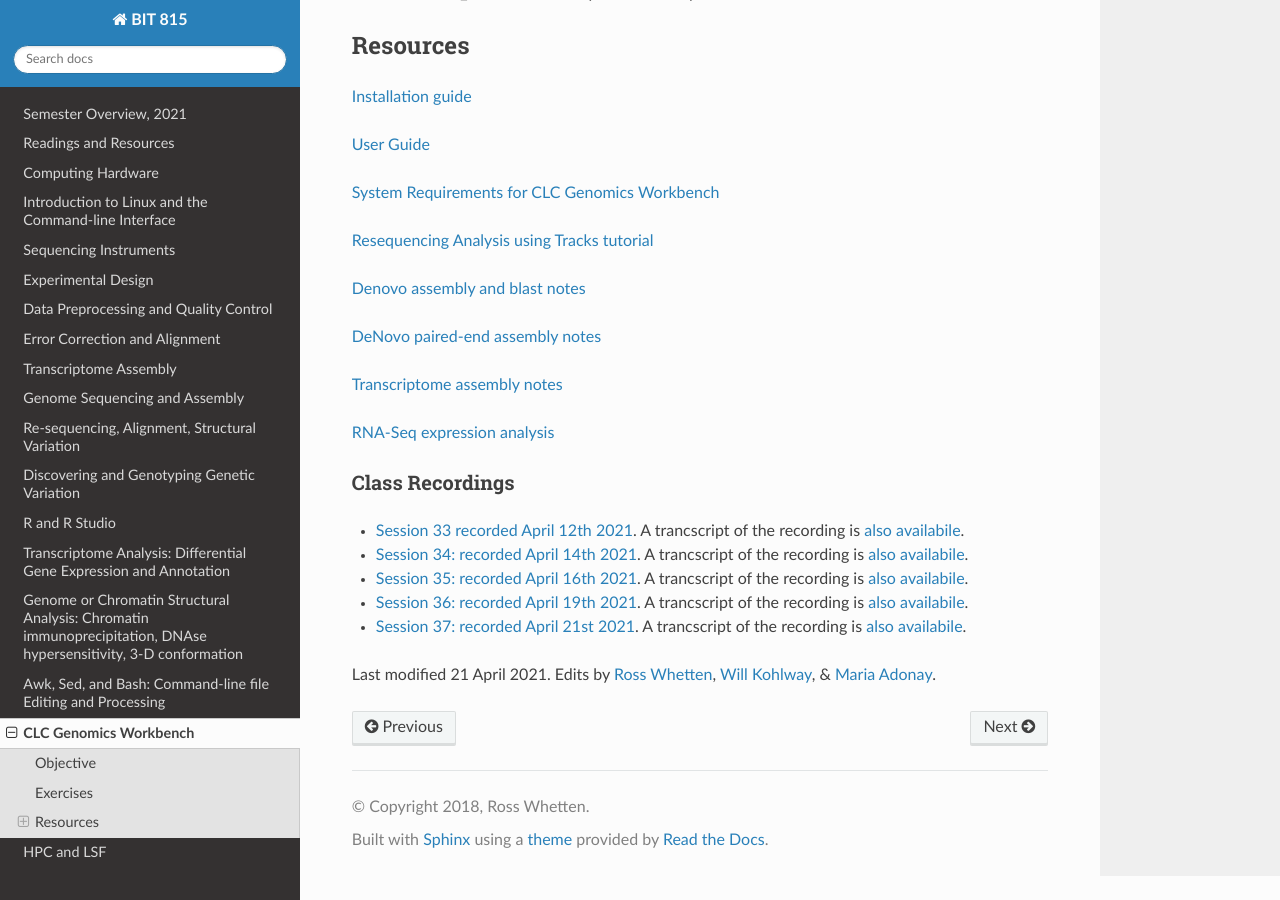
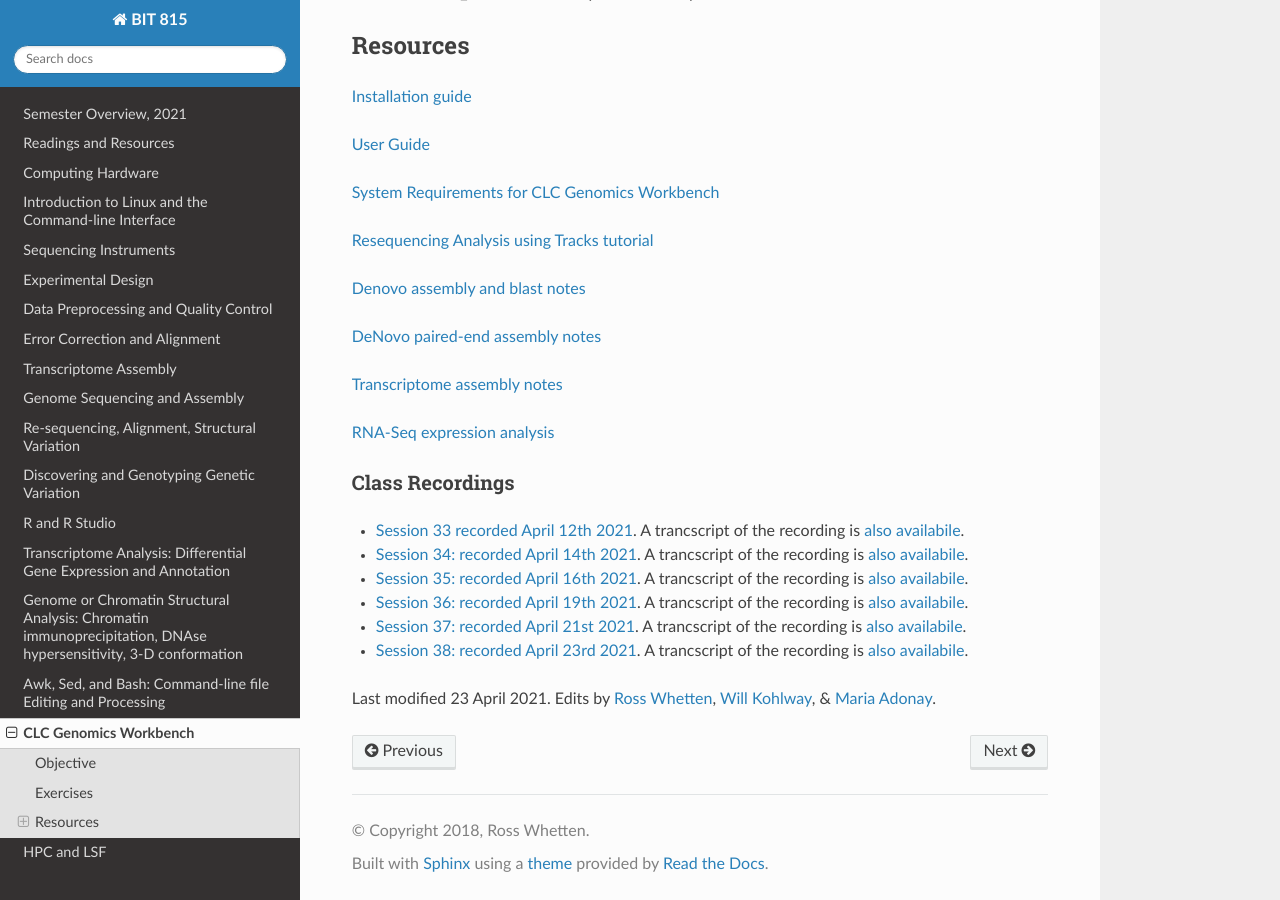
Before and after one commit to rwhetten/DeepSeqAnalysis, a Sphinx documentation site: the page built from docs/source/clc.rst, in a window 1280 px wide and 900 px high, scrolled down 739 px. Built offline with Sphinx 7.4.7 and the Read the Docs theme 2.0.0, drawn with Linux system fonts in a browser that asks for light colours.

Commit message:
Update clc.rst

```diff
--- a/docs/source/clc.rst
+++ b/docs/source/clc.rst
@@ -58,6 +58,7 @@ Class Recordings
 +   `Session 35: recorded April 16th 2021 <https://drive.google.com/file/d/16K19wxouR_x6wOJYarTviOa87Ag1GDMU/view?usp=sharing>`_. A trancscript of the recording is `also availabile <https://drive.google.com/file/d/1Qe5gmFYTYXFxam91oLGGKnRSzlEKNmk2/view?usp=sharing>`_.
 +   `Session 36: recorded April 19th 2021 <https://drive.google.com/file/d/1jtRCW6l2Tb3zsqz8X71wiGA8JK_Rfs0X/view?usp=sharing>`_. A trancscript of the recording is `also availabile <https://drive.google.com/file/d/1UnbaBUN3ZWNbxUFc5dfzXQk60IxRKkmh/view?usp=sharing>`_.
 +   `Session 37: recorded April 21st 2021 <https://drive.google.com/file/d/1G9srAAJxshrP15OBQ4LzVodI_SEX8PjD/view?usp=sharing>`_. A trancscript of the recording is `also availabile <https://drive.google.com/file/d/1lbuR63R4YMwztnv_iUgMHt5syqcl0q8f/view?usp=sharing>`_.
++   `Session 38: recorded April 23rd 2021 <https://drive.google.com/file/d/1T6GLcpAEr6_ZPD4GzQPxrNHuV0A---Ph/view?usp=sharing>`_. A trancscript of the recording is `also availabile <https://drive.google.com/file/d/1TiFbqRqwae4iUN5uDw9zW9XvHCXLVo8w/view?usp=sharing>`_.
 
-Last modified 21 April 2021.
+Last modified 23 April 2021.
 Edits by `Ross Whetten <https://github.com/rwhetten>`_, `Will Kohlway <https://github.com/wkohlway>`_, & `Maria Adonay <https://github.com/amalgamaria>`_.
```
